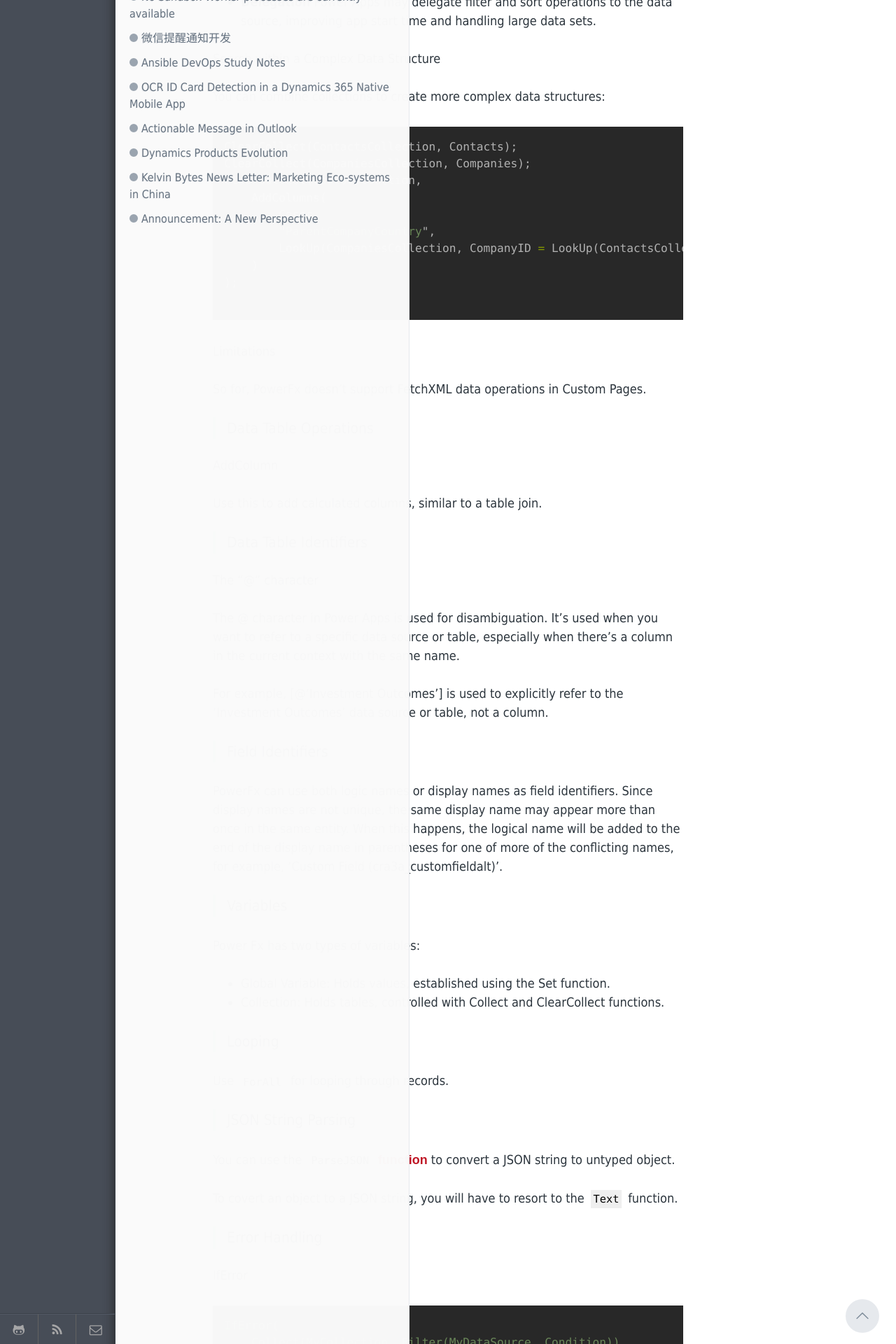
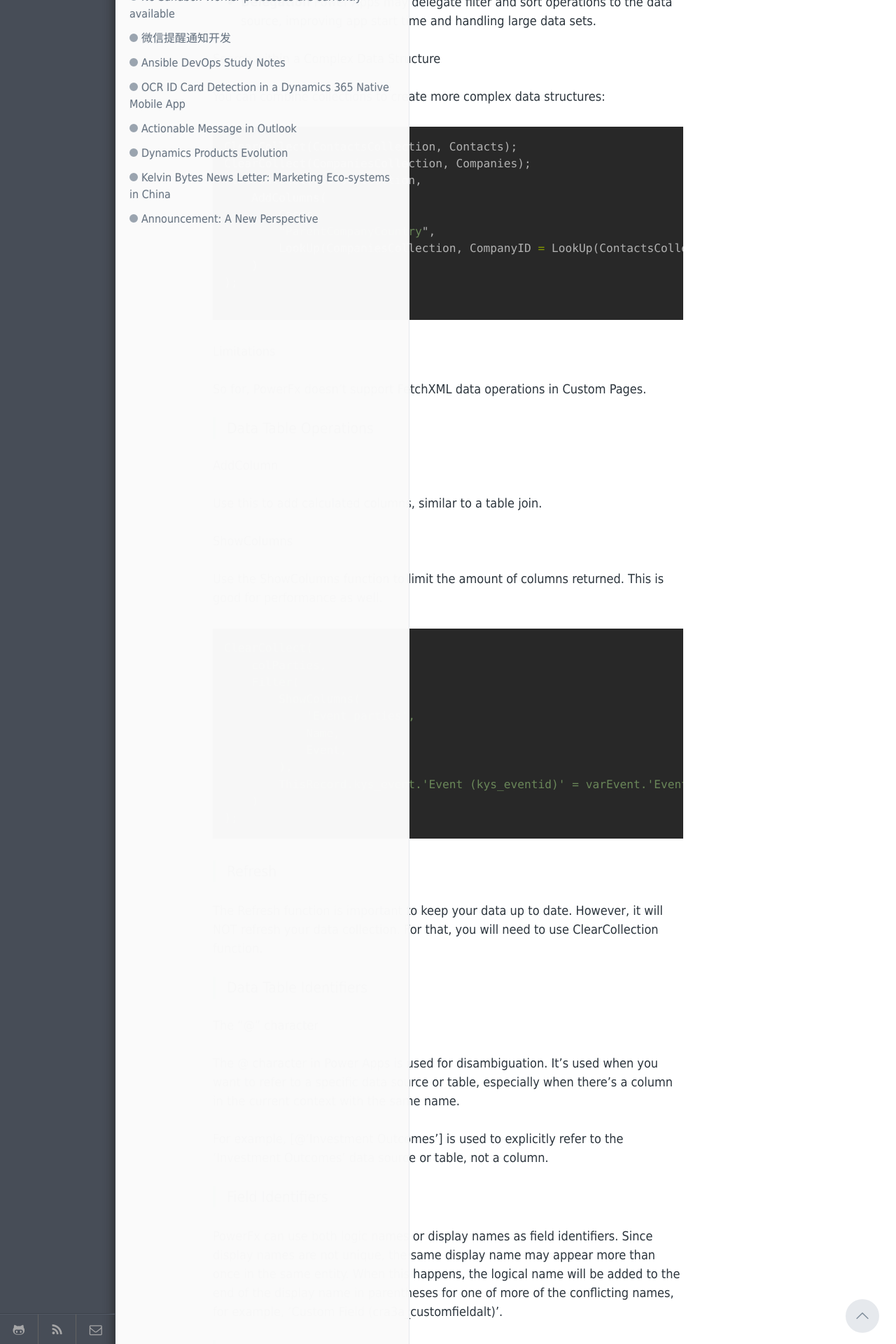
Before and after one commit to nzkelvin/nzkelvin.github.io, a Jekyll site: the page built from _posts/2024-05-31-powerapps-custom-page-study-guide.markdown, in a window 1280 px wide. Shown: the part 3080-5000 px from the top of the page at 70% size. Built offline with Jekyll 4.4.1, drawn with Linux system fonts in a browser that asks for light colours; comment, search, counter and statistics services are not loaded; some of the changed text lies outside the part shown.

Commit message:
PowerFx update

````diff
--- a/_posts/2024-05-31-powerapps-custom-page-study-guide.markdown
+++ b/_posts/2024-05-31-powerapps-custom-page-study-guide.markdown
@@ -87,6 +87,25 @@ So for, PowerFx doesn't support FetchXML data operations in Custom Pages.
 ### Data Table Operations
 #### AddColumn
 Use this to add calculated columns, similar to a table join.
+
+#### ShowColumns
+Use the ShowColumns function to limit the amount of columns returned. This is good for performance as well.
+```yaml
+ClearCollect(
+    colParties,
+    Filter(
+        ShowColumns(
+            'Event parties',
+            Name,
+            Event,
+        ),
+        ThisRecord.kys_event.'Event (kys_eventid)' = varEvent.'Event (kys_eventid)' && !IsBlank(ThisRecord.kys_eventid)
+    )
+);
+```
+
+### Refresh
+The Refresh function is important to keep your data up to date. However, it will NOT refresh your data collection. For that, you will need to use ClearCollection function.
 
 ### Data Table Identifiers
 #### The "@" character
````
